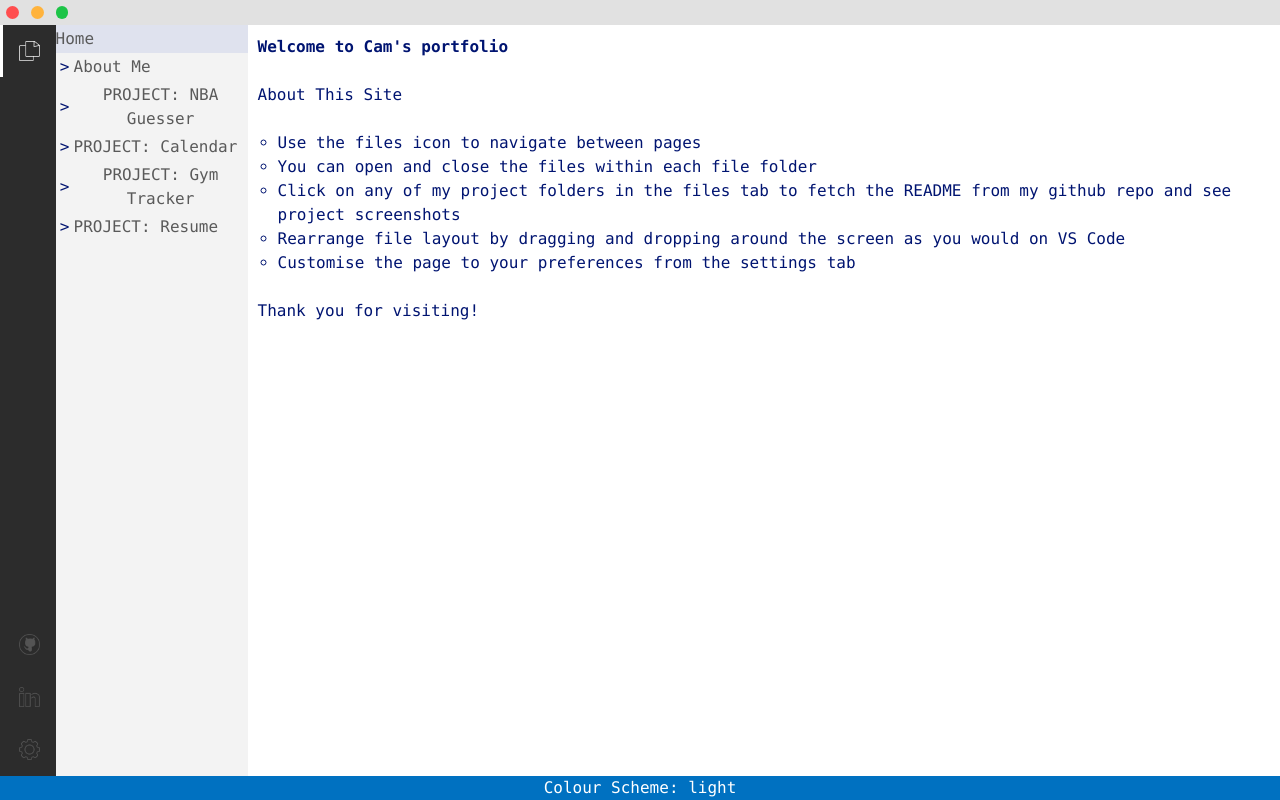
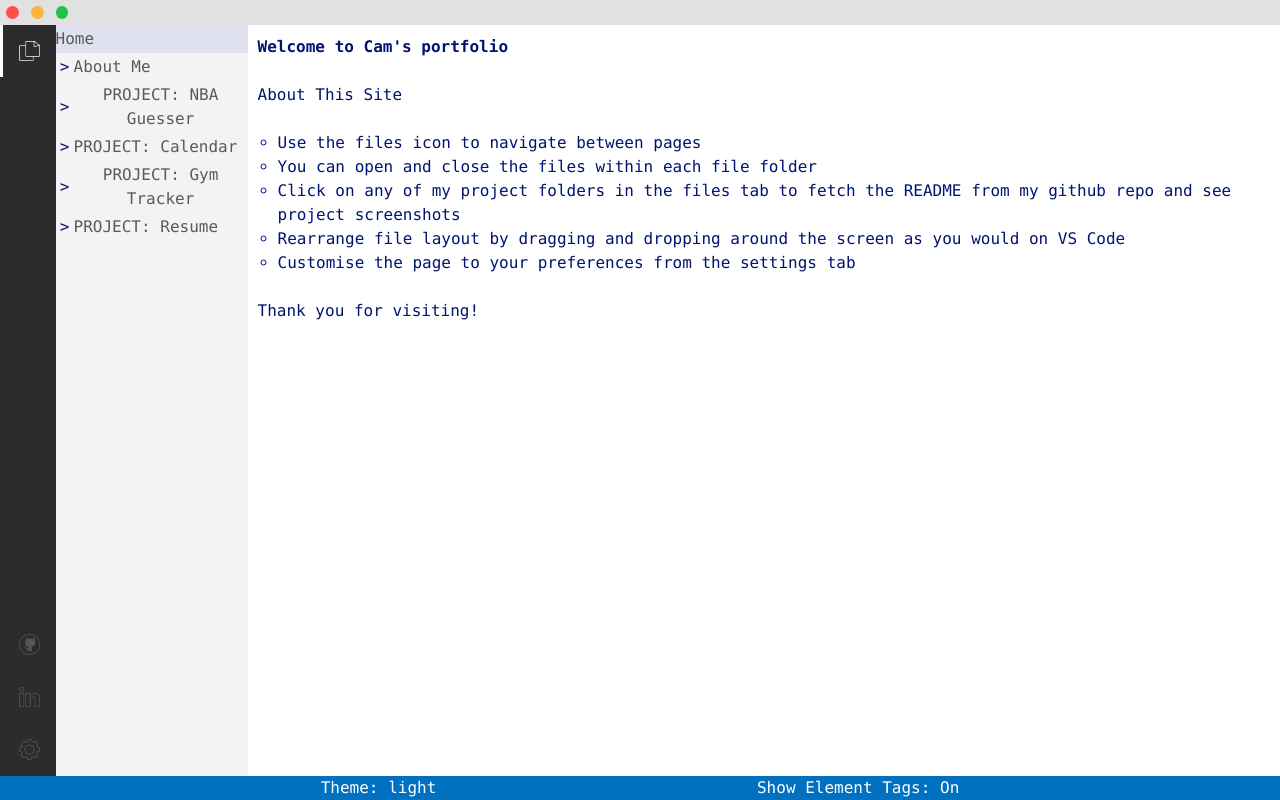
Before and after one commit to cammando016/2026-portfolio, a Next.js app in the folder 2026-portfolio/: page / in a window 1280 px wide. Built offline with nearby package versions, Linux system fonts and the light colour scheme.

Commit message:
Create context for user setting to show element tags around text

```diff
--- a/2026-portfolio/app/globals.css
+++ b/2026-portfolio/app/globals.css
@@ -51,8 +51,8 @@ html {
   --dotActiveBackground: #0071c1;
   --fileTabText: black;
   --defaultBackground: white;
+  --defaultText: #001471;
   --tagText: #933034;
-  --defaultText: #001471;
 }
 
 html[data-theme="dark"] {
--- a/2026-portfolio/components/AppProvider.tsx
+++ b/2026-portfolio/components/AppProvider.tsx
@@ -7,6 +7,7 @@ import LinksAndIcons from "../components/LinksAndIcons";
 import { useEffect, useState } from "react";
 import { COLOUR_SCHEMES, colourSchemes } from "../types/Files";
 import Footer from "./Footer";
+import { ShowTagsContext } from "../store/showTagsContext";
 
 interface Props {
     children: React.ReactNode
@@ -20,6 +21,7 @@ function isValidTheme(value: string | null) : value is colourSchemes {
 
 export default function AppProvider(props: Props) {
     const [theme, setThemeState] = useState<colourSchemes>('light');
+    const [showTags, setShowTags] = useState<boolean>(true);
 
     useEffect(() => {
         const attr = document.documentElement.getAttribute('data-theme');
@@ -34,9 +36,14 @@ export default function AppProvider(props: Props) {
         } catch {}
     }
 
+    const toggleShowTags = () => setShowTags(prev => !prev);
+
     return (
         <ThemeContext.Provider
             value={{theme, setTheme}}
+        >
+            <ShowTagsContext.Provider
+                value={{showTags, toggleShowTags}}
             >
                 <div className={`${styles.window}`}>
                 <div className={`${styles.topScreenBar} ${styles.rowFlex} `}>
@@ -53,6 +60,7 @@ export default function AppProvider(props: Props) {
                 <Footer />
 
                 </div>
+            </ShowTagsContext.Provider>
         </ThemeContext.Provider>
     )
 }
--- a/2026-portfolio/components/Footer.tsx
+++ b/2026-portfolio/components/Footer.tsx
@@ -1,13 +1,16 @@
 'use client'
 
 import { useThemeContext } from "../store/colourSchemeContext"
+import { useShowTagsContext } from "../store/showTagsContext";
 import styles from '../styles/home-layout.module.scss'
 
 export default function Footer() {
     const {theme} = useThemeContext();
+    const {showTags} = useShowTagsContext();
     return (
         <div className={`${styles.bottomScreenBar}`}>
-            <p>Colour Scheme: {theme}</p>
+            <p>Theme: {theme}</p>
+            <p>Show Element Tags: {showTags ? 'On' : 'Off'}</p>
         </div>
     )
 }
--- a/2026-portfolio/components/contentComponents/ReadmeViewer.tsx
+++ b/2026-portfolio/components/contentComponents/ReadmeViewer.tsx
@@ -4,6 +4,7 @@ import ReactMarkdown from 'react-markdown';
 import styles from '../../styles/codeFile.module.scss';
 import { JSX } from 'react/jsx-runtime';
 import React from 'react';
+import { useShowTagsContext } from '../../store/showTagsContext';
 
 const LINE_HEIGHT_PIXELS = 24;
 
@@ -13,7 +14,6 @@ function createTagComponent(tagName: string, Tag: keyof JSX.IntrinsicElements, s
             return (
                 <>
                     <Tag>{children}</Tag>
-                    <p aria-hidden='true' style={{margin: 0, height: `${LINE_HEIGHT_PIXELS}px`, lineHeight: `${LINE_HEIGHT_PIXELS}px` }}>&nbsp;</p>
                 </>
             )
         }
@@ -34,19 +34,19 @@ function createTagComponent(tagName: string, Tag: keyof JSX.IntrinsicElements, s
 }
 
 export default function ReadmeViewer({content} : {content?: string}) {
-    const showMarkdownTags = true;
+    const {showTags} = useShowTagsContext();
 
     if (!content) return null;
     return (
         <div className={styles.markdownContent} >
             <ReactMarkdown
                 components={{
-                    p: createTagComponent('p', 'p', showMarkdownTags),
-                    h1: createTagComponent('h1', 'h1', showMarkdownTags),
-                    h2: createTagComponent('h2', 'h2', showMarkdownTags),
-                    h3: createTagComponent('h3', 'h3', showMarkdownTags),
-                    ul: createTagComponent('ul', 'ul', showMarkdownTags),
-                    ol: createTagComponent('ol', 'ol', showMarkdownTags),
+                    p: createTagComponent('p', 'p', showTags),
+                    h1: createTagComponent('h1', 'h1', showTags),
+                    h2: createTagComponent('h2', 'h2', showTags),
+                    h3: createTagComponent('h3', 'h3', showTags),
+                    ul: createTagComponent('ul', 'ul', showTags),
+                    ol: createTagComponent('ol', 'ol', showTags),
                 }}
             >{content}</ReactMarkdown>
         </div>
--- /dev/null
+++ b/2026-portfolio/store/showTagsContext.tsx
@@ -0,0 +1,16 @@
+'use client'
+
+import { createContext, useContext } from "react";
+
+interface TagsContextValue {
+    showTags: boolean,
+    toggleShowTags: () => void,
+}
+
+export const ShowTagsContext = createContext<TagsContextValue | null>(null);
+
+export function useShowTagsContext () {
+    const context = useContext(ShowTagsContext);
+    if (!context) throw new Error ('useShowTagsContext must be used within the provider')
+    return context;
+}
--- a/2026-portfolio/styles/codeFile.module.scss
+++ b/2026-portfolio/styles/codeFile.module.scss
@@ -114,8 +114,7 @@
     margin-right: 5px;
 }
 
-.tagLabel {
+.markdownContent .tagLabel {
     color: var(--tagText);
     font-style: italic;
-    opacity: 0.7;
 }
--- a/2026-portfolio/styles/home-layout.module.scss
+++ b/2026-portfolio/styles/home-layout.module.scss
@@ -104,7 +104,10 @@ html, body {
     background-color: var(--footerBackground);
     flex-shrink: 0;
     text-align: center;
-    color: var(--footerText)
+    color: var(--footerText);
+    display: flex;
+    flex-direction: row;
+    justify-content: space-evenly;
 }
 
 .sectionLinksChevron {
```
Lines whose indentation alone changed are shown as unchanged.
